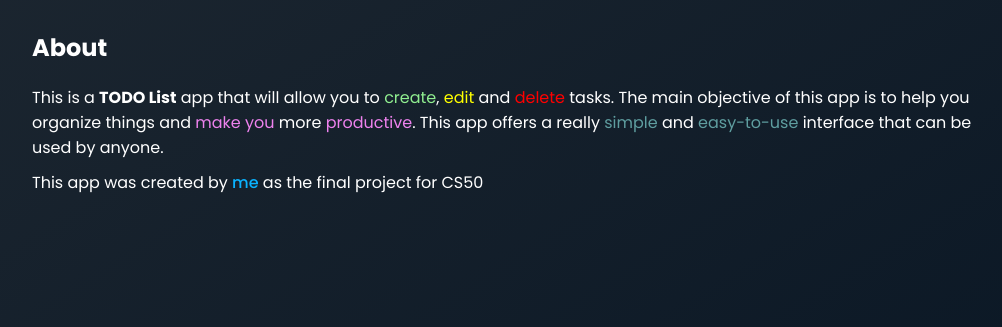
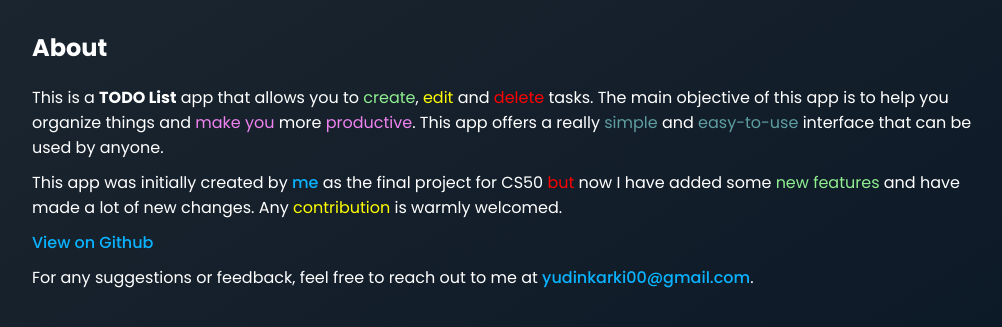
Before and after one commit to Yudin101/TODO-List, a Flask app: template templates/about.html in a window 1280 px wide. Shown: the top 327 px of the page, without its empty margins (126-1128 px from the left). Run offline with Flask 3, Linux system fonts and the light colour scheme; the template is opened without the code that fills it, so the values that code supplies are empty; some libraries are stand-ins or nearby versions.

Commit message:
added more info

```diff
--- a/templates/about.html
+++ b/templates/about.html
@@ -16,8 +16,12 @@
 
 		<h2 class="aboutH2">About</h2>
 
-		<p class="about-paragraph">This is a <strong>TODO List</strong> app that will allow you to <span class="green">create</span>, <span class="yellow">edit</span> and <span class="red">delete</span> tasks. The main objective of this app is to help you organize things and <span class="violet">make you</span> more <span class="violet">productive</span>. This app offers a really <span class="cadet-blue">simple</span> and <span class="cadet-blue">easy-to-use</span> interface that can be used by anyone.</p>
+		<p class="about-paragraph">This is a <strong>TODO List</strong> app that allows you to <span class="green">create</span>, <span class="yellow">edit</span> and <span class="red">delete</span> tasks. The main objective of this app is to help you organize things and <span class="violet">make you</span> more <span class="violet">productive</span>. This app offers a really <span class="cadet-blue">simple</span> and <span class="cadet-blue">easy-to-use</span> interface that can be used by anyone.</p>
 
-		<p class="about-paragraph">This app was created by <a class="me" href="https://github.com/Yudin101/">me</a> as the final project for CS50</p>
+		<p class="about-paragraph">This app was initially created by <a class="link" href="https://github.com/Yudin101/">me</a> as the final project for CS50 <span class="red">but</span> now I have added some <span class="green">new features</span> and have made a lot of new changes. Any <span class="yellow">contribution</span> is warmly welcomed.</p>
+
+		<p class="about-paragraph"><a class="link" href="https://github.com/Yudin101/TODO-List">View on Github</a></p>
+
+		<p class="about-paragraph">For any suggestions or feedback, feel free to reach out to me at <a class="link" href="mailto:yudinkarki00@gmail.com">yudinkarki00@gmail.com</a>.</p>
 	</div>
 {% endblock %}
```
